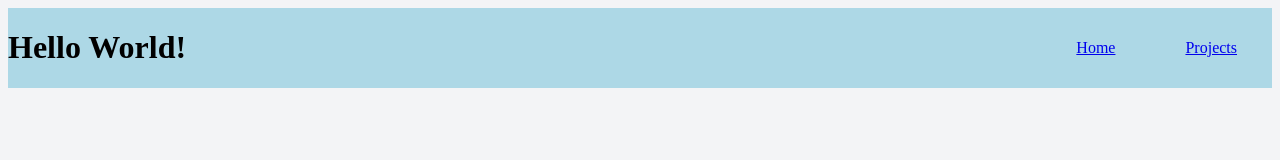
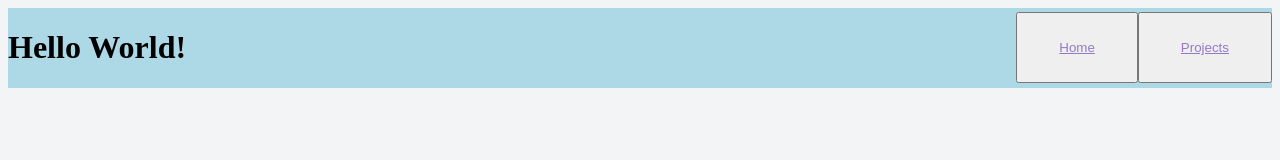
Before and after one commit to JFRGplayz/allaboutme, a plain HTML site: page index.html in a window 1280 px wide. Drawn offline with Linux system fonts and the light colour scheme.

Commit message:
Enhance index.html with icons and button navigation
Added favicon and apple touch icon links, updated navigation to use buttons.

```diff
--- a/index.html
+++ b/index.html
@@ -3,6 +3,10 @@
   <head>
     <meta charset="UTF-8">
     <meta name="viewport" content="width=device-width, initial-scale=1, maximum-scale=1, shrink-to-fit=no">
+    <link rel="apple-touch-icon" sizes="180x180" href="/apple-touch-icon.png">
+    <link rel="icon" type="image/png" sizes="32x32" href="/favicon-32x32.png">
+    <link rel="icon" type="image/png" sizes="16x16" href="/favicon-16x16.png">
+    <link rel="manifest" href="/site.webmanifest">
     <style>
       body {
         background-color: #f3f4f6;
@@ -20,10 +24,11 @@
         text-decoration: none;
       }
 
-      a {
+      nav a {
         display: inline-block;
         padding: 10px 20px;
         margin: 15px;
+        color: #9479C7
       }
 
     </style>
@@ -32,8 +37,13 @@
     <header class="hero">
       <h1>Hello World!</h1>
       <nav>
-        <a class="mainlogo" href="index.html">Home</a>
-        <a href="projects.html">Projects</a>
+        <button>
+          <a class="mainlogo" href="index.html">Home</a>
+        </button>
+        <button>
+          <a href="projects.html">Projects</a>
+        </button>
+
       </nav>
 
     </header>
```
